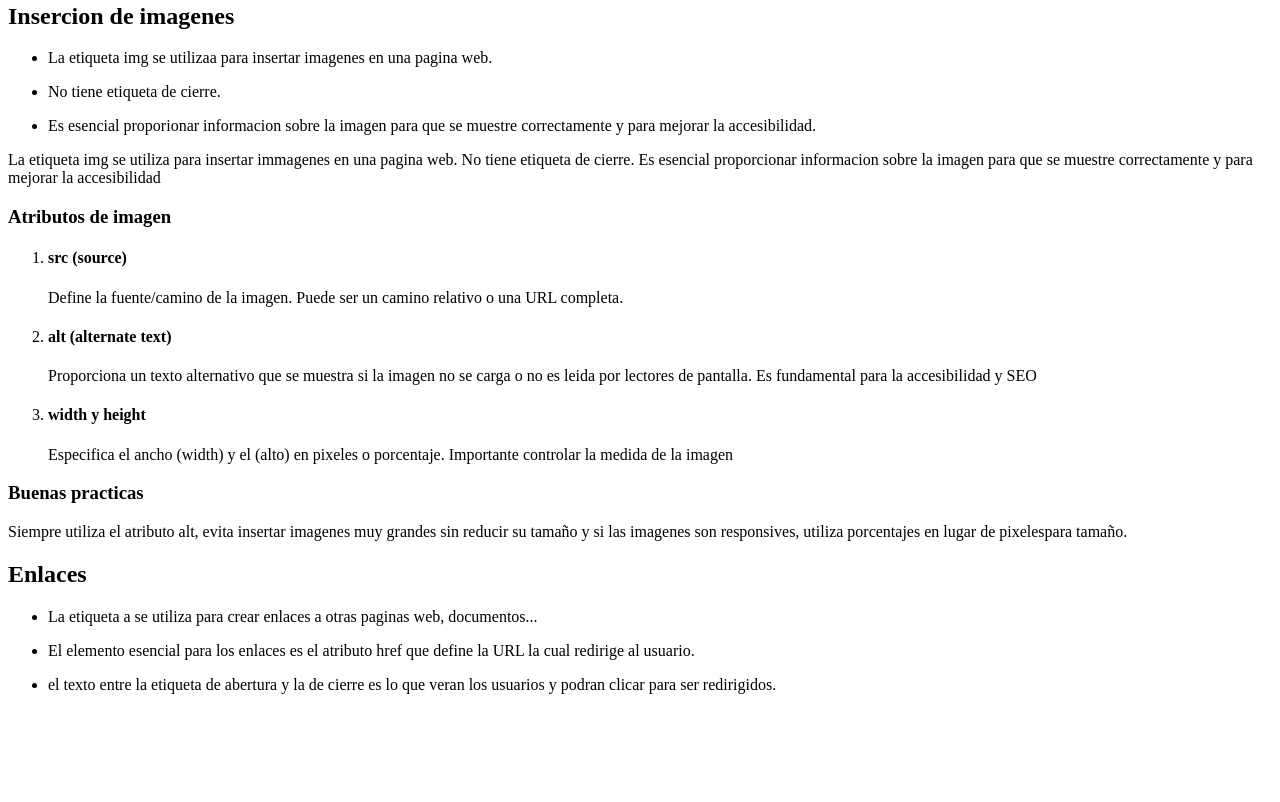
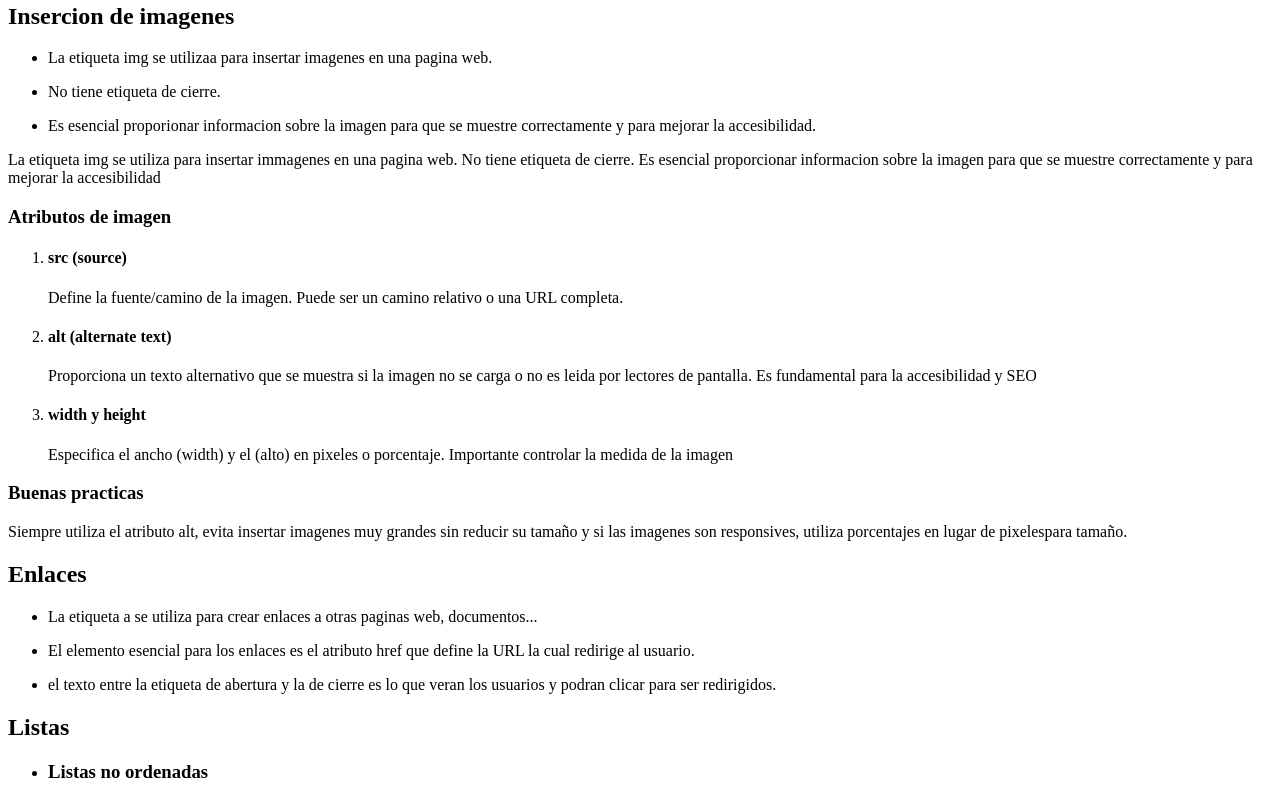
Before and after one commit to AlexMorro55/Apuntes-LMG-DAM, a plain HTML site: page htmlbasico.html in a window 1280 px wide. Shown: the part 3614-4416 px from the top of the page. Before the commit the page ends 4324 px from the top, so only its background shows below. Drawn offline with Linux system fonts and the light colour scheme.

Commit message:
4 commit

```diff
--- a/htmlbasico.html
+++ b/htmlbasico.html
@@ -193,5 +193,12 @@
 		</li>
 	</ul>
 
+	<h2>Listas</h2>
+	<ul>
+		<li>
+			<h3>Listas no ordenadas</h3>
+		</li>
+	</ul>
+
 </body>
 </html>
```
